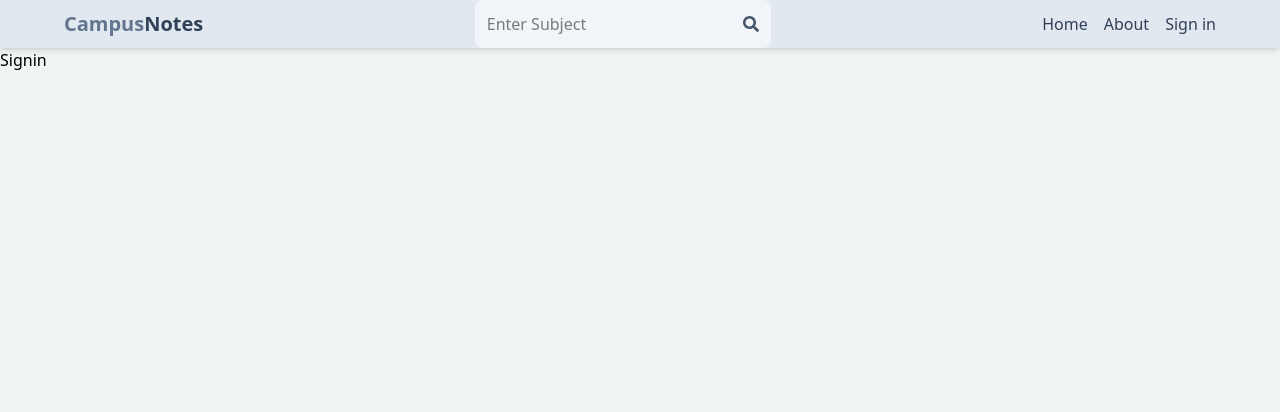
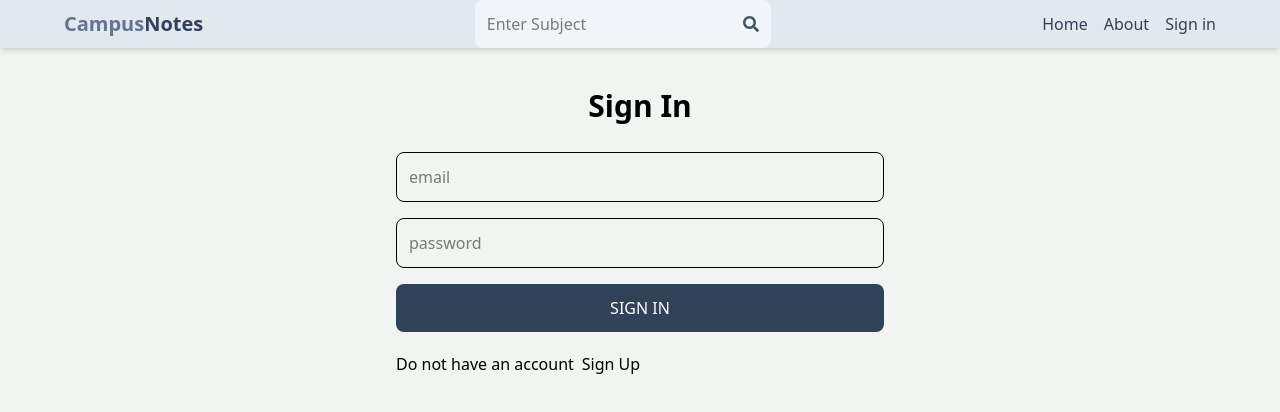
Before and after one commit to bhavishyasinghaniya07/CampusNotes, a React (Vite) app in the folder client/: page /sign-in in a window 1280 px wide. Shown: the top 412 px of the page. Built offline with nearby package versions, Linux system fonts and the light colour scheme.

Commit message:
complete sign in page functionalities

```diff
--- a/client/src/Pages/Signin.jsx
+++ b/client/src/Pages/Signin.jsx
@@ -1,7 +1,81 @@
-import React from "react";
+import React, { useState } from "react";
+import { Link, useNavigate } from "react-router-dom";
 
 const Signin = () => {
-  return <div>Signin</div>;
+  const [formData, setFormData] = useState({});
+  const [error, setError] = useState(null);
+  const [loading, setLoading] = useState(false);
+  const navigate = useNavigate();
+  const handleChange = (e) => {
+    setFormData({
+      ...formData,
+      [e.target.id]: e.target.value,
+    });
+  };
+
+  const handleSubmit = async (e) => {
+    e.preventDefault();
+
+    try {
+      setLoading(true);
+      const res = await fetch("/api/auth/signin", {
+        method: "POST",
+        headers: {
+          "Content-Type": "application/json",
+        },
+        body: JSON.stringify(formData),
+      });
+      const data = await res.json();
+
+      if (data.success === false) {
+        setError(data.message);
+        setLoading(false);
+        return;
+      }
+      setLoading(false);
+      setError(null);
+      navigate("/");
+    } catch (error) {
+      setLoading(false);
+      setError(error.message);
+    }
+  };
+
+  console.log(formData);
+
+  return (
+    <div className="p-3 max-w-lg mx-auto">
+      <h1 className="text-3xl text-center font-semibold my-7">Sign In</h1>
+      <form onSubmit={handleSubmit} action="" className="flex flex-col gap-4">
+        <input
+          type="text"
+          placeholder="email"
+          className="border p-3 rounded-lg"
+          id="email"
+          onChange={handleChange}
+        />
+        <input
+          type="text"
+          placeholder="password"
+          className="border p-3 rounded-lg"
+          id="password"
+          onChange={handleChange}
+        />
+        <button
+          disabled={loading}
+          className="bg-slate-700 text-white p-3 rounded-lg uppercase hover:opacity-95 disabled:opacity-80"
+        >
+          {loading ? "Signing In..." : "Sign In"}
+        </button>
+      </form>
+
+      <div className="flex gap-2 mt-5">
+        <p>Do not have an account</p>
+        <Link to={"/sign-up"}>Sign Up</Link>
+      </div>
+      {error && <p className="text-red-500 mt-5"> {error}</p>}
+    </div>
+  );
 };
 
 export default Signin;
```
